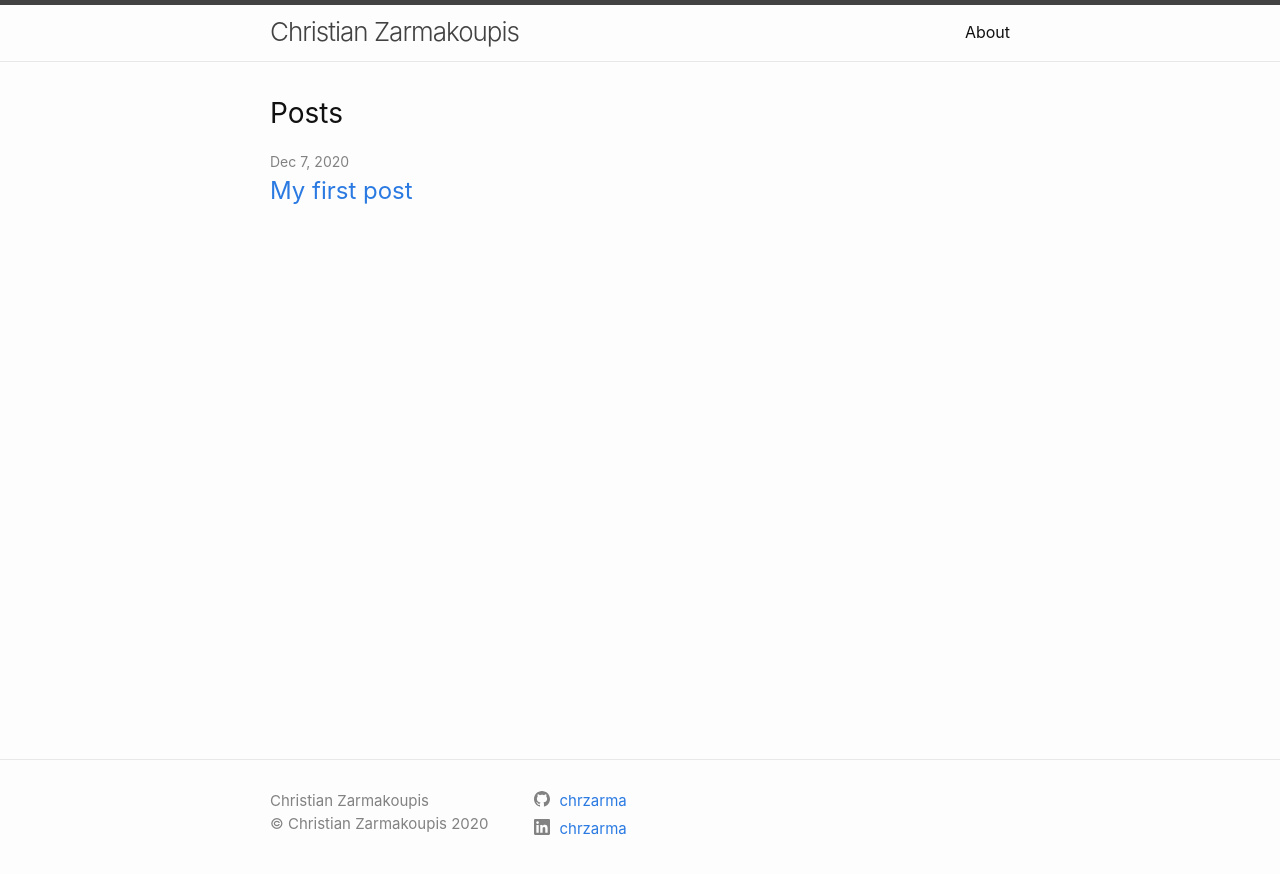
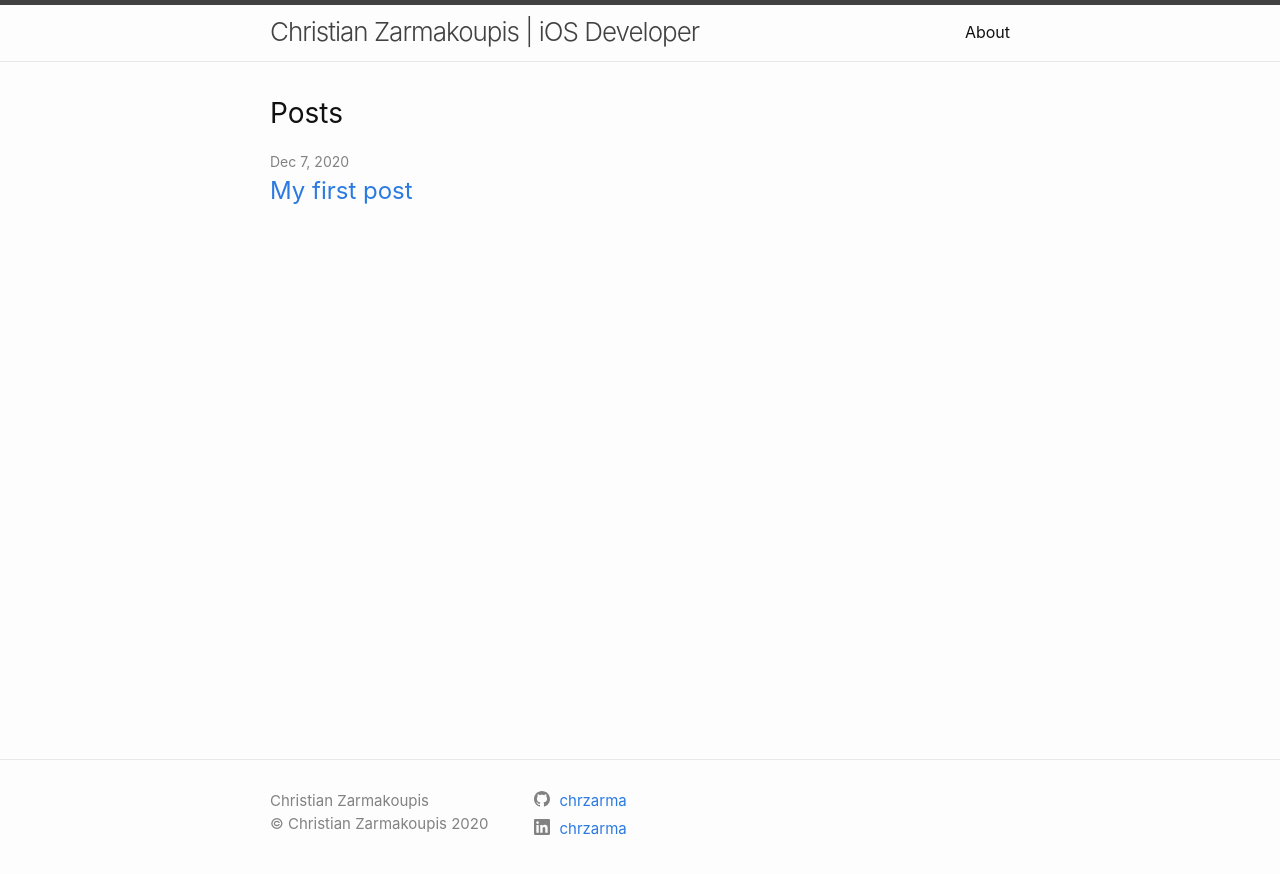
Before and after one commit to chrzarma/chrzarma.github.io, a Jekyll site: the page built from index.md, in a window 1280 px wide. Shown: the top 874 px of the page. Built offline with Jekyll 4.4.1, drawn with Linux system fonts in a browser that asks for light colours.

Commit message:
Update _config.yml

```diff
--- a/_config.yml
+++ b/_config.yml
@@ -18,7 +18,7 @@
 # You can create any custom variable you would like, and they will be accessible
 # in the templates via {{ site.myvariable }}.
 
-title: Christian Zarmakoupis
+title: Christian Zarmakoupis | iOS Developer
 description: >- # this means to ignore newlines until "baseurl:"
 baseurl: "" # the subpath of your site, e.g. /blog
 url: "https://chrzarma.github.io" # the base hostname & protocol for your site, e.g. http://example.com
```
